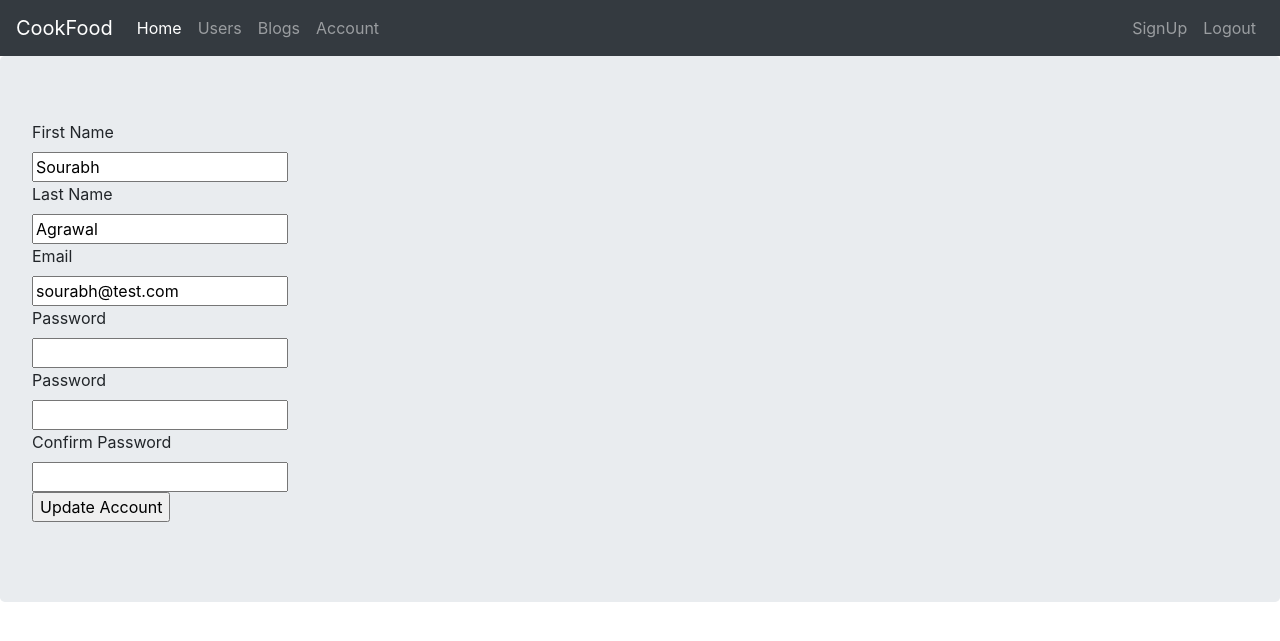
After one commit to agrawalsourabh/CookFood, a Flask app: page /account in a window 1280 px wide. The commit adds this page. Shown: the top 641 px of the page. Run offline with Flask 2, Linux system fonts and the light colour scheme; a user stored in the database is signed in; data comes from the database, SQL or seed files in the repository; both versions use the stored data as it was after the commit; some libraries are stand-ins or nearby versions.

Commit message:
added update account details functionality

```diff
--- a/app.py
+++ b/app.py
@@ -1,6 +1,6 @@
 from my_project import app
 from flask import Flask, render_template, flash, redirect, url_for
-from flask_login import login_required, login_user, logout_user
+from flask_login import login_required, login_user, logout_user, current_user
 
 @app.route('/')
 def index():
@@ -9,13 +9,13 @@ def index():
 @app.route('/welcome')
 @login_required
 def welcome():
-    return render_template('welcome.html')
+    user = current_user
+    return render_template('welcome.html', user=user)
 
 @app.route('/logout')
 @login_required
 def logout():
     logout_user()
-    flash("You logged out")
     return redirect(url_for('index'))
 
 if __name__ == "__main__":
--- a/my_project/__init__.py
+++ b/my_project/__init__.py
@@ -23,9 +23,11 @@ login_manager.login_view = 'login'  # View called login
 from .sign_up.view import signup_view_bp
 from .login.view import login_view_bp
 from my_project.blogs.view import create_blog_bp
+from my_project.account.view import account_view_bp
 from my_project.error_pages.error_handler_view import error_pages_bp
 
 app.register_blueprint(signup_view_bp, url_prefix='/sign_up')
 app.register_blueprint(login_view_bp, url_prefix='/login')
 app.register_blueprint(create_blog_bp, url_prefix='/blogs')
+app.register_blueprint(account_view_bp)
 app.register_blueprint(error_pages_bp)
--- /dev/null
+++ b/my_project/account/forms.py
@@ -0,0 +1,19 @@
+from flask_wtf  import FlaskForm
+from wtforms import StringField, SubmitField, PasswordField
+from wtforms.validators import EqualTo, DataRequired
+
+from my_project.sign_up.models import User
+
+
+class UpdateAccount(FlaskForm):
+    first_name = StringField("First Name")
+    last_name = StringField("Last Name")
+
+    # email should be disable
+    email = StringField("Email")
+
+    old_password = PasswordField("Password")
+    new_password = PasswordField("Password", validators=[EqualTo('con_password', message="Password must match!!!")])
+    con_password = PasswordField("Confirm Password")
+
+    submit = SubmitField("Update Account")
--- /dev/null
+++ b/my_project/account/templates/account/update_account.html
@@ -0,0 +1,20 @@
+{% extends "base.html" %} {% block content %}
+
+<div class="jumbotron">
+    <form method="POST">
+        {{ form.hidden_tag() }} {{ form.first_name.label}}
+        <br> {{ form.first_name(value= user_info.first_name) }}
+        <br> {{ form.last_name.label}}
+        <br> {{ form.last_name(value=user_info.last_name) }}
+        <br> {{ form.email.label}}
+        <br> {{ form.email(value= user_info.email) }}
+        <br> {{ form.old_password.label }} <br> {{ form.old_password }}
+        <br> {{ form.new_password.label }} <br> {{ form.new_password }}
+        <br> {{ form.con_password.label }}
+        <br> {{ form.con_password}}
+        <br> {{ form.submit}}
+
+
+    </form>
+</div>
+{% endblock %}
--- /dev/null
+++ b/my_project/account/view.py
@@ -0,0 +1,31 @@
+from flask import Blueprint, render_template, redirect, url_for
+from flask_login import current_user, login_required
+# import UpdateAccount Form
+from flask_wtf import FlaskForm
+from my_project.account.forms import UpdateAccount
+# import signup.models User and UserInfo
+from my_project.sign_up.models import User, UserInfo
+# import db
+from my_project import db
+
+account_view_bp = Blueprint("account_view_bp", __name__, template_folder='templates')
+
+@account_view_bp.route('/account', methods=['GET', 'POST'])
+@login_required
+def account_view():
+    form = UpdateAccount()
+
+    user_info = UserInfo.query.filter_by(email=current_user.email).first()
+
+    # first_name = form.first_name.data
+    # last_name = form.last_name.data
+    # email = form.email.data
+
+    if form.validate_on_submit():
+        first_name = form.first_name.data
+        last_name = form.last_name.data
+        email = form.email.data
+
+        return redirect('/welcome')
+
+    return render_template('account/update_account.html', form=form, user_info=user_info)
--- a/my_project/blogs/view.py
+++ b/my_project/blogs/view.py
@@ -1,5 +1,6 @@
 from my_project import app, db
 from flask import Blueprint, render_template, redirect, url_for
+from flask_login import login_required, current_user
 
 # Forms
 from my_project.blogs.forms import CreateBlog
@@ -7,6 +8,7 @@ from my_project.blogs.forms import CreateBlog
 create_blog_bp = Blueprint("create_blog_bp", __name__, template_folder="templates")
 
 @create_blog_bp.route("/", methods=['GET', 'POST'])
+@login_required
 def create_blog():
     form = CreateBlog()
 
--- a/my_project/sign_up/templates/sign_up/sign_up.html
+++ b/my_project/sign_up/templates/sign_up/sign_up.html
@@ -1,5 +1,8 @@
 {% extends "base.html" %} {% block content %}
 <div class="jumbotron">
+    {% with messages = get_flashed_messages() %} {% if messages %} {% for message in messages %}
+    <p>{{message}} <a href="{{url_for('login_view_bp.login')}}">Login</a></p>
+    {% endfor %} {% endif %} {% endwith %}
     <form method="POST">
         {{ form.hidden_tag() }} {{ form.first_name.label }} <br> {{ form.first_name}} <br> {{ form.last_name.label }} <br> {{ form.last_name}} <br> {{ form.email.label}} <br> {{ form.email}} <br> {{ form.password.label }} <br> {{ form.password}} <br>        {{ form.con_password.label}} <br> {{ form.con_password }} {{ form.submit() }}
     </form>
--- a/my_project/templates/base.html
+++ b/my_project/templates/base.html
@@ -25,9 +25,17 @@
                 <li class="nav-item">
                     <a class="nav-link" href="/sign_up/view_users">Users</a>
                 </li>
+
+                {% if current_user.is_authenticated %}
                 <li class="nav-item">
                     <a class="nav-link" href="/blogs">Blogs</a>
                 </li>
+
+                <li class="nav-item">
+                    <a class="nav-link" href="/account">Account</a>
+                </li>
+
+                {% endif %}
 
             </ul>
 
--- a/my_project/templates/welcome.html
+++ b/my_project/templates/welcome.html
@@ -1,7 +1,9 @@
 {% extends "base.html" %} {% block content %}
 
 <div class="jumbotron">
-    <h3> Welcome! you are logged in </h3>
+    {% if current_user.is_authenticated %}
+    <h3>Hi {{ user.email }}! </h3>
+    {% endif %}
     <a href="{{url_for('logout')}}">Logout</a>
 </div>
 {% endblock content %}
```
Also changed, not shown: my_project/login/view.py (+5 -2 lines), my_project/sign_up/view.py (+7 -4 lines), my_project/account/__init__.py (added), my_project/data.sqlite.
